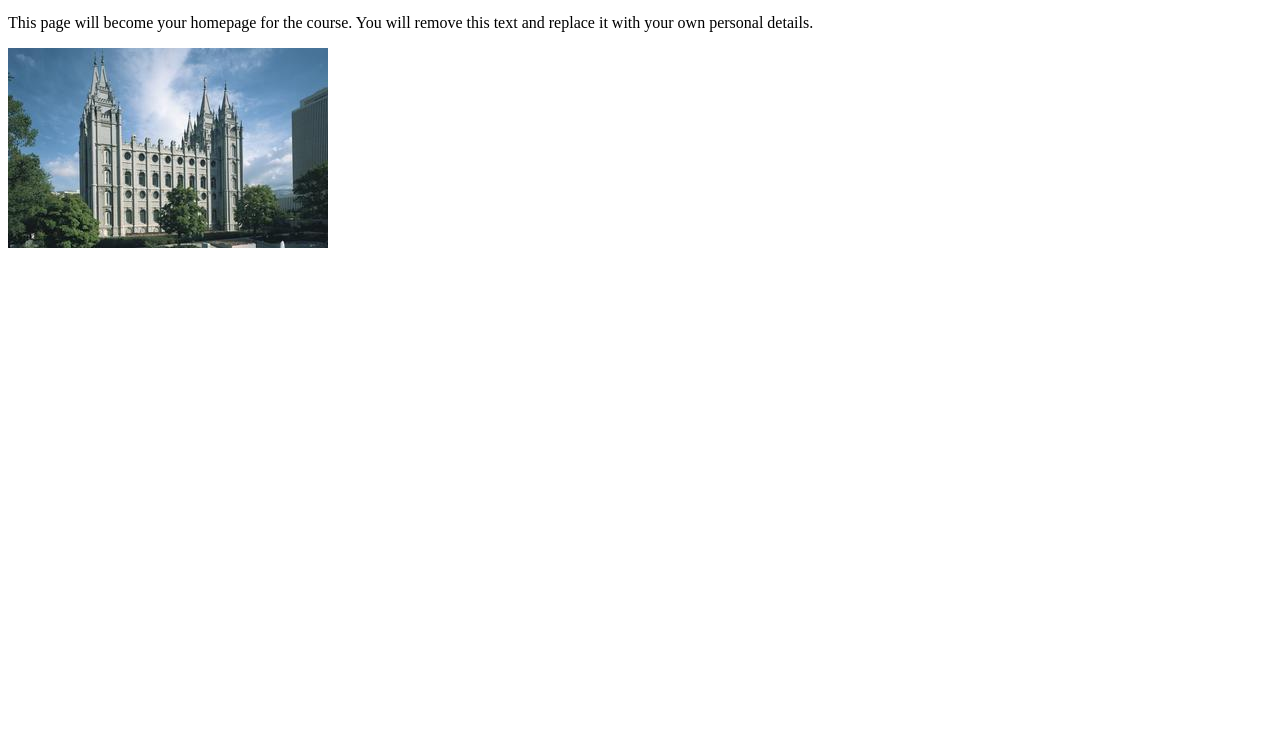
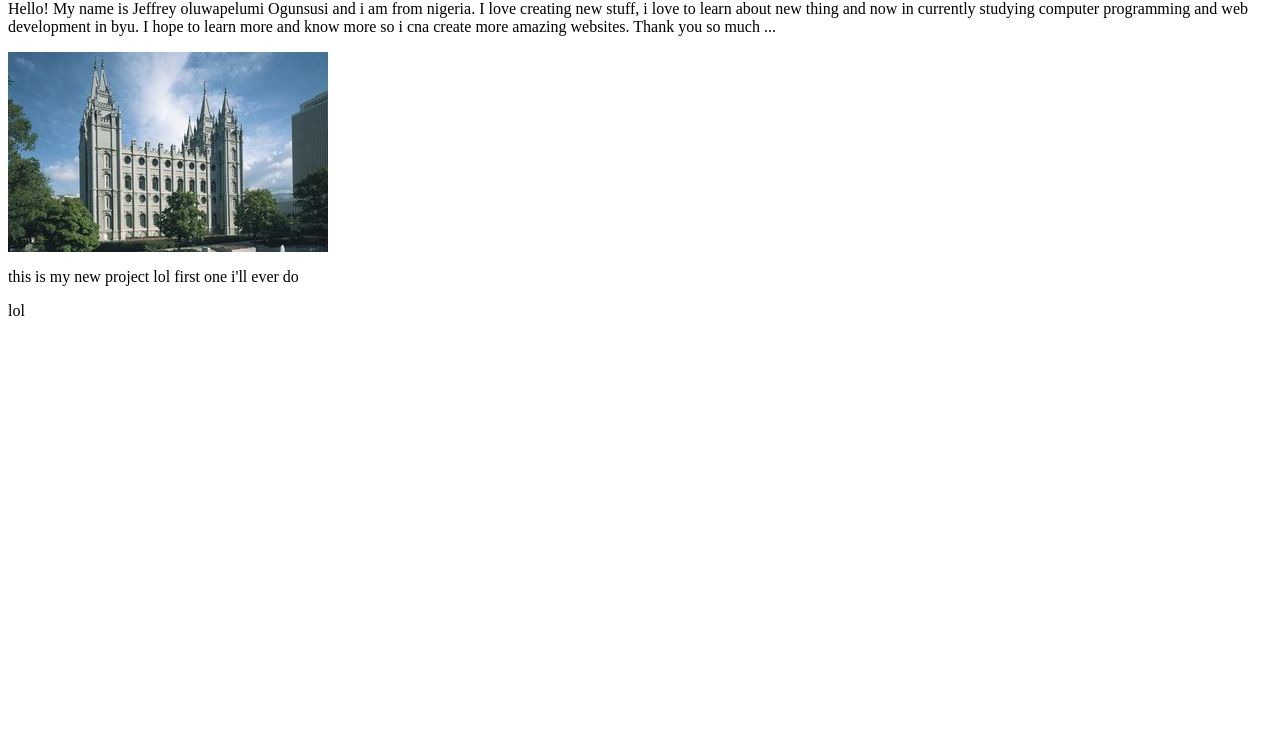
Before and after one commit to ogunmepon1-pen/wdd130, a plain HTML site: page index.html in a window 1280 px wide. Shown: the part 66-800 px from the top of the page. Drawn offline with Linux system fonts and the light colour scheme.

Commit message:
i constructed html

```diff
--- a/index.html
+++ b/index.html
@@ -1,17 +1,18 @@
-<!DOCTYPE html>
-<html lang="en">
+<!DOCTYPE html<html lang"en-US">
 
 <head>
     <meta charset="UTF-8">
     <meta name="viewport" content="width=device-width, initial-scale=1.0">
-    <title>WDD 130 | Personal Homepage</title>
+    <title>WDD 130 | Jeffrey oluwapelumi Ogunsusi</title>
 </head>
 
 <body>
     <h1>Welcome to WDD 130</h1>
-    <p>This page will become your homepage for the course. You will remove this text and replace it with your own personal details.</p>
+    <p>Hello! My name is Jeffrey oluwapelumi Ogunsusi and i am from nigeria. I love creating new stuff, i love to learn about new thing and now in currently studying computer programming and web development in byu. I hope to learn more and know more so i cna create more amazing websites. Thank you so much ...</p>
 
     <img src="images/salt-lake-temple.jpg" alt="The Salt Lake Temple.">
 </body>
-
-</html>
+<footer>
+    <p> this is my new project lol first one i'll ever do
+</footer>
+lol
```
